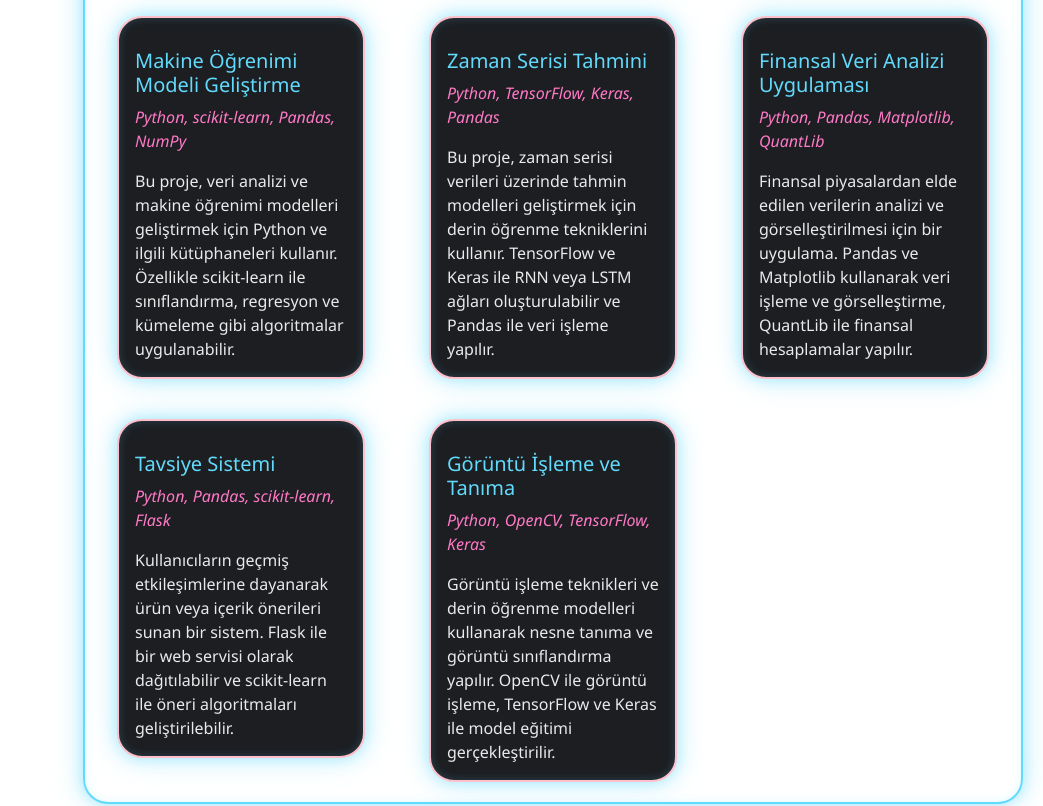
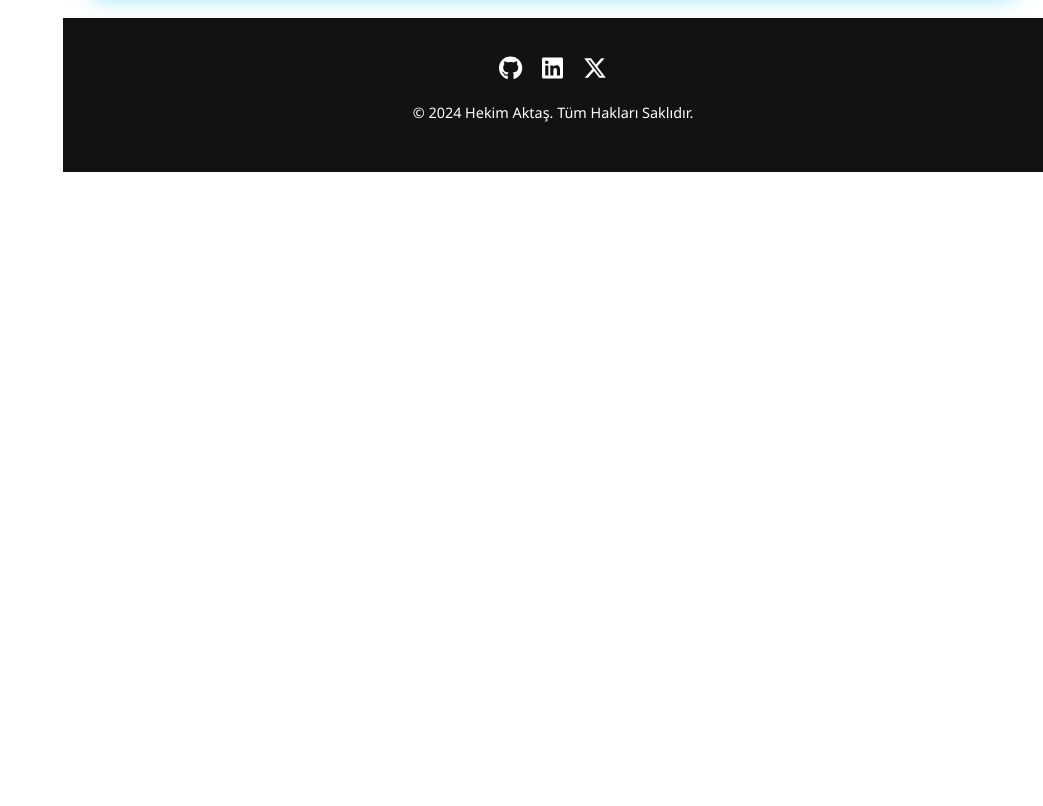
Before and after one commit to aktashekimcan/hekimcan-website-3, a Next.js app: page /projects in a window 1280 px wide. Shown: the part 1487-2293 px from the top of the page, without its empty margins (237-1280 px from the left). After the commit the page ends 1659 px from the top, so only its background shows below. Built offline with nearby package versions, Linux system fonts and the light colour scheme.

Commit message:
Updated projects.tsx

```diff
--- a/pages/projects.tsx
+++ b/pages/projects.tsx
@@ -131,36 +131,6 @@ const Projects: React.FC = () => {
         "Kullanıcıların film incelemelerini okuyabileceği, kendi incelemelerini paylaşabileceği ve film önerileri alabileceği bir platform. React ve Redux ile frontend, Node.js, Express ve MongoDB ile backend geliştirildi.",
     },
 
-    {
-      name: "Makine Öğrenimi Modeli Geliştirme",
-      technologies: "Python, scikit-learn, Pandas, NumPy",
-      description:
-        "Bu proje, veri analizi ve makine öğrenimi modelleri geliştirmek için Python ve ilgili kütüphaneleri kullanır. Özellikle scikit-learn ile sınıflandırma, regresyon ve kümeleme gibi algoritmalar uygulanabilir.",
-    },
-    {
-      name: "Zaman Serisi Tahmini",
-      technologies: "Python, TensorFlow, Keras, Pandas",
-      description:
-        "Bu proje, zaman serisi verileri üzerinde tahmin modelleri geliştirmek için derin öğrenme tekniklerini kullanır. TensorFlow ve Keras ile RNN veya LSTM ağları oluşturulabilir ve Pandas ile veri işleme yapılır.",
-    },
-    {
-      name: "Finansal Veri Analizi Uygulaması",
-      technologies: "Python, Pandas, Matplotlib, QuantLib",
-      description:
-        "Finansal piyasalardan elde edilen verilerin analizi ve görselleştirilmesi için bir uygulama. Pandas ve Matplotlib kullanarak veri işleme ve görselleştirme, QuantLib ile finansal hesaplamalar yapılır.",
-    },
-    {
-      name: "Tavsiye Sistemi",
-      technologies: "Python, Pandas, scikit-learn, Flask",
-      description:
-        "Kullanıcıların geçmiş etkileşimlerine dayanarak ürün veya içerik önerileri sunan bir sistem. Flask ile bir web servisi olarak dağıtılabilir ve scikit-learn ile öneri algoritmaları geliştirilebilir.",
-    },
-    {
-      name: "Görüntü İşleme ve Tanıma",
-      technologies: "Python, OpenCV, TensorFlow, Keras",
-      description:
-        "Görüntü işleme teknikleri ve derin öğrenme modelleri kullanarak nesne tanıma ve görüntü sınıflandırma yapılır. OpenCV ile görüntü işleme, TensorFlow ve Keras ile model eğitimi gerçekleştirilir.",
-    },
   ];
 
   return (
```
